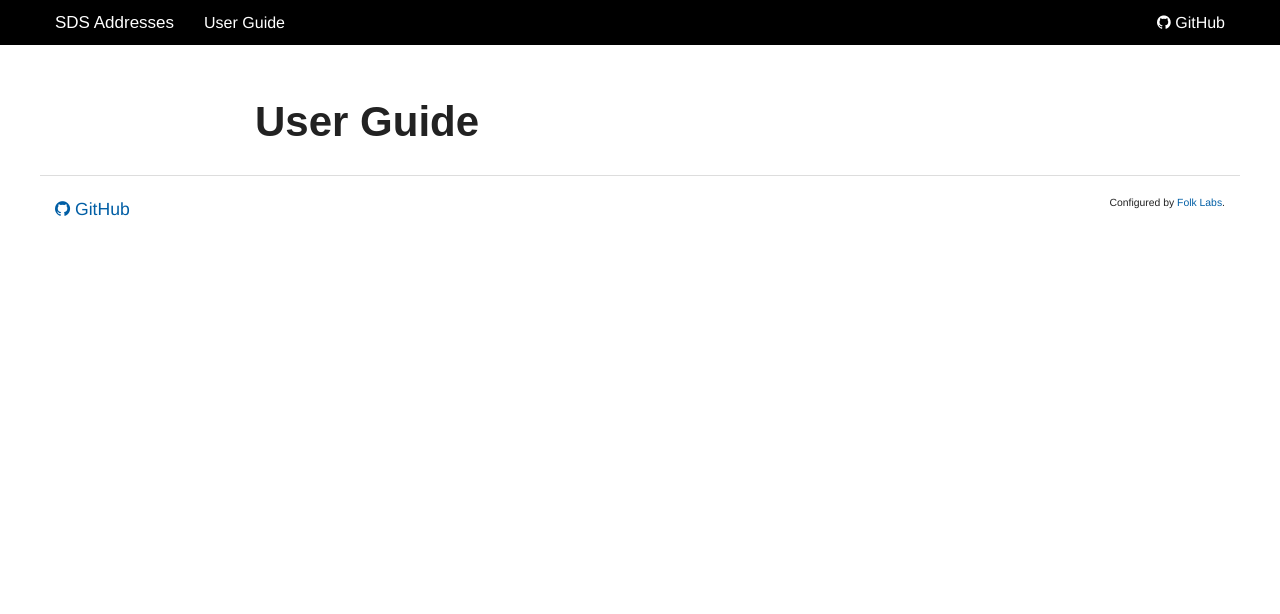
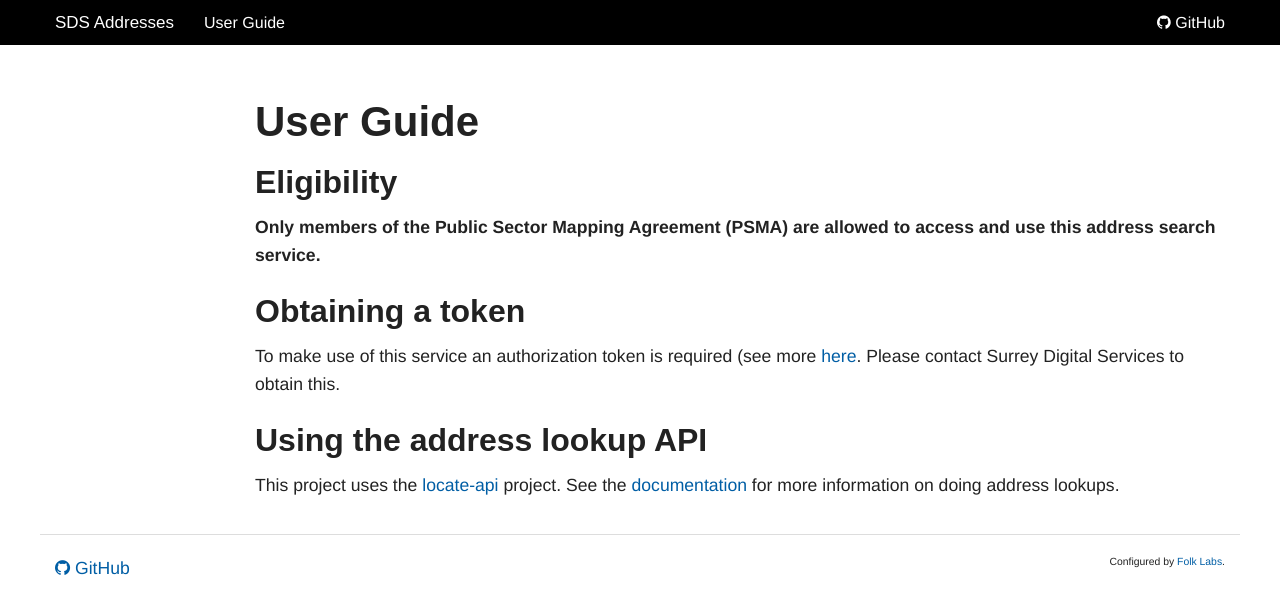
Before and after one commit to folklabs/sds-addresses, a Jekyll site: the page built from user-guide.md, in a window 1280 px wide. Shown: the top 614 px of the page. Built offline with Jekyll 4.4.1, drawn with Linux system fonts in a browser that asks for light colours; nearby versions of some CDN libraries.

Commit message:
User guide docs

```diff
--- a/user-guide.md
+++ b/user-guide.md
@@ -6,3 +6,17 @@ keywords: documentation, addressbase, addresses
 ---
 
 # User Guide
+
+## Eligibility
+
+**Only members of the Public Sector Mapping Agreement (PSMA) are allowed to access and use this address search service.**
+
+
+## Obtaining a token
+
+To make use of this service an authorization token is required (see more [here](https://github.com/surreydigitalservices/locate-api#authorization). Please contact Surrey Digital Services to obtain this.
+
+
+## Using the address lookup API
+
+This project uses the [locate-api](https://github.com/surreydigitalservices/locate-api) project. See the [documentation](https://github.com/surreydigitalservices/locate-api#address-lookups) for more information on doing address lookups.
```
Also changed, not shown: index.md (+1 -1 lines).
